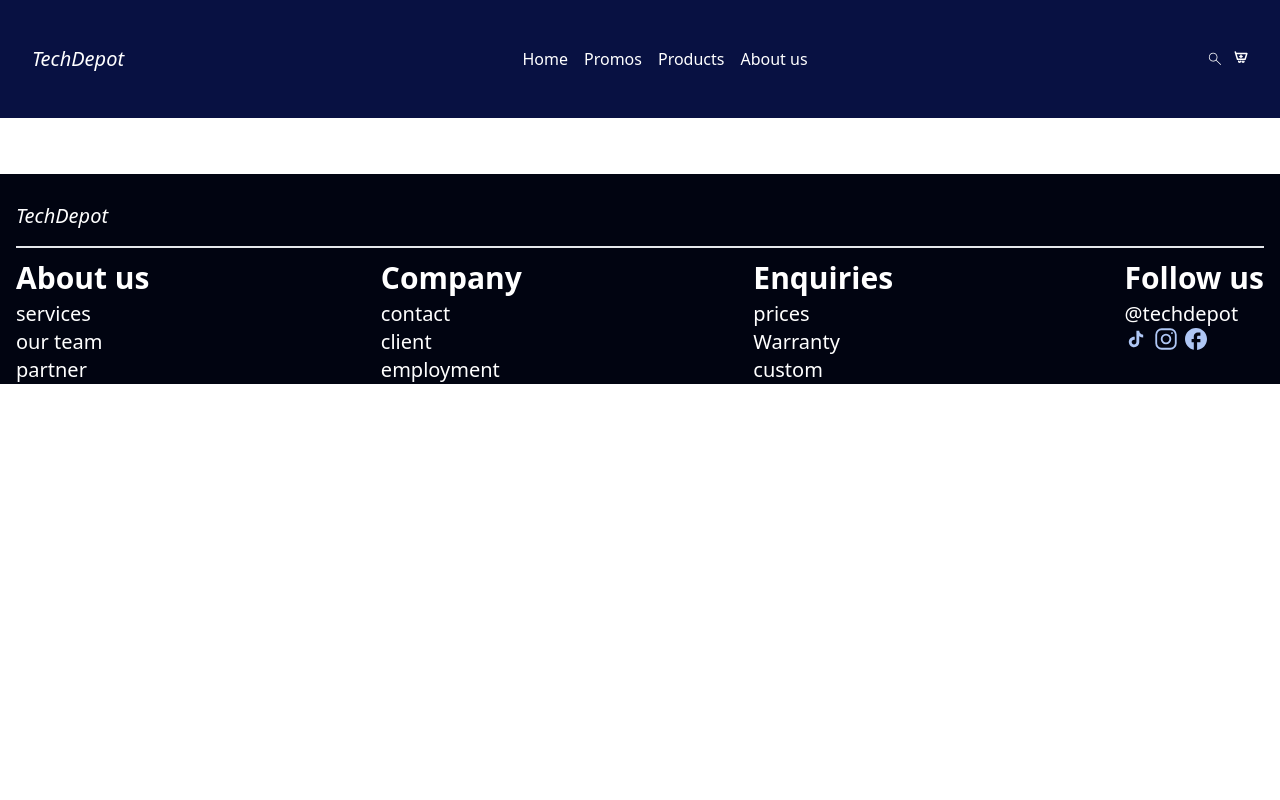
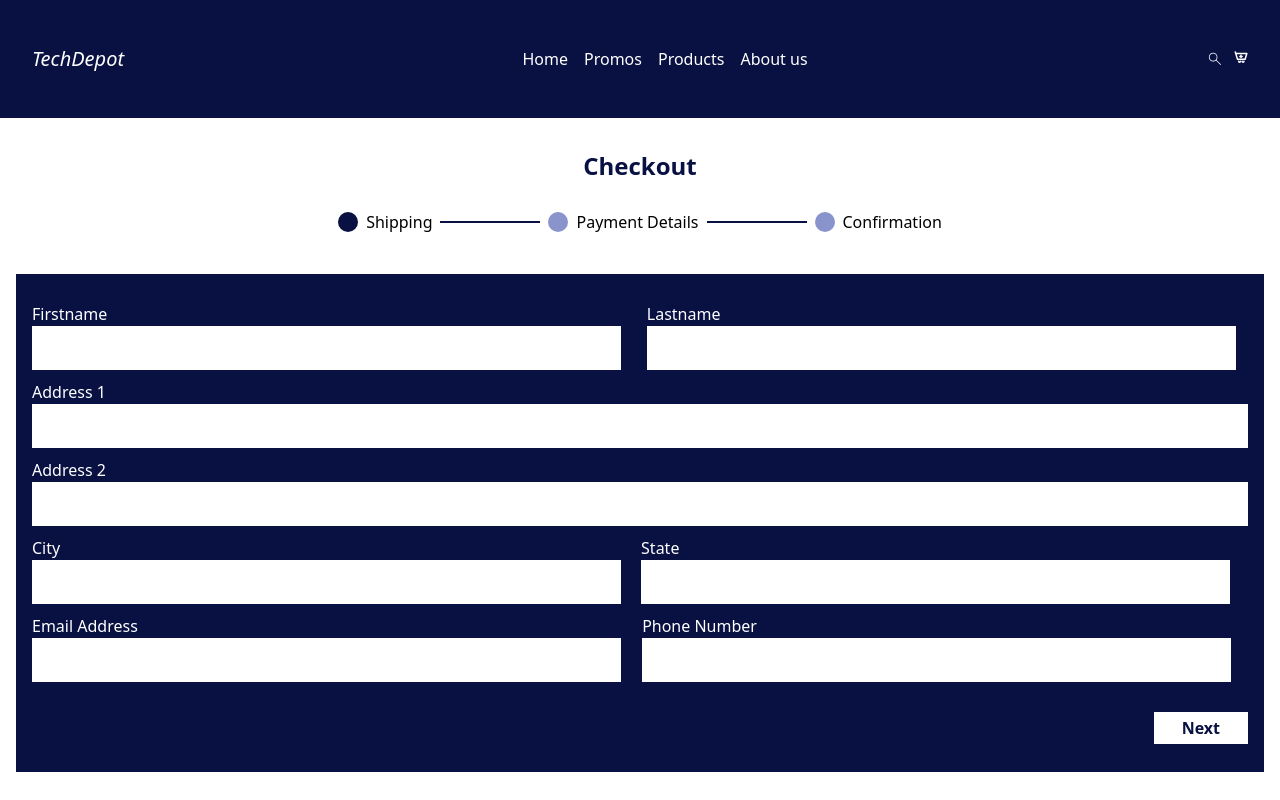
Before and after one commit to Theecypher/stage2Task, a React (Vite) app: page /checkout in a window 1280 px wide. Shown: the top 800 px of the page. Built offline with nearby package versions, Linux system fonts and the light colour scheme.

Commit message:
initial commit

```diff
--- a/src/App.jsx
+++ b/src/App.jsx
@@ -6,6 +6,7 @@ import ProductDisplay from "./Pages/ProductDisplay/ProductDisplay";
 import Cart from "./Pages/Cart/Cart";
 import FooterMobile from "./Pages/Footer/FooterMobile";
 import SectionFooter from "./Pages/Footer/SectionFooter";
+import Checkout from "./Pages/Checkout/Checkout";
 
 const App = () => {
   return (
@@ -15,6 +16,7 @@ const App = () => {
         <Route path="/" element={<ProductPage />} />
         <Route path="/display" element={<ProductDisplay />} />
         <Route path="/cart" element={<Cart />} />
+        <Route path="/checkout" element={<Checkout />} />
       </Routes>
       <SectionFooter />
     </div>
--- a/src/Pages/Cart/Cart.jsx
+++ b/src/Pages/Cart/Cart.jsx
@@ -102,7 +102,7 @@ const Cart = () => {
               </div>
 
               <Link
-                to="/"
+                to="/checkout"
                 className={`flex float-end my-5 rounded-[2px] w-[72px] bg-[#081142] gap-[4px] py-[15px] px-[12px] justify-center`}
               >
                 <p className="text-[#fff] font-bold text-xs leading-[14.52px]">
--- /dev/null
+++ b/src/Pages/Checkout/Checkout.jsx
@@ -0,0 +1,26 @@
+import CheckoutForm from "./CheckoutForm.";
+
+const Checkout = () => {
+    return (
+        <div className="my-8">
+            <h3 className="text-center text-2xl my-7 text-[#081142] font-bold">Checkout</h3>
+
+            <div>
+                <div className="flex mt-3 mb-5 items-center justify-center gap-2">
+                    <div className="bg-[#081142] h-5 w-5 rounded-full"></div>
+                    <p>Shipping</p>
+                    <p className="w-[100px] h-[2px] bg-[#081142]"></p>
+                    <div className="bg-[#8a94cc] h-5 w-5 rounded-full"></div>
+                    <p>Payment Details</p>
+                    <p className="w-[100px] h-[2px] bg-[#081142]"></p>
+                    <div className="bg-[#8a94cc] h-5 w-5 rounded-full"></div>
+                    <p>Confirmation</p>
+                </div>
+            </div>
+
+            <CheckoutForm />
+        </div>
+     );
+}
+
+export default Checkout;
--- /dev/null
+++ b/src/Pages/Checkout/CheckoutForm..jsx
@@ -0,0 +1,59 @@
+const CheckoutForm = () => {
+  return (
+    <div className=" text-white px-4 py-5 items-center justify-center">
+      <form className="flex flex-col gap-[10px] px-4 py-7 bg-[#081142]">
+        <div className="flex gap-3">
+          <div className="">
+            <label htmlFor="">Firstname</label>
+            <input className="bg-white py-[10px] outline-none w-full md:w-[345px] border-none lg:w-[46vw]" type="text" />
+          </div>
+          <div>
+            <label htmlFor="">Lastname</label>
+            <input className="bg-white py-[10px] outline-none border-none w-full md:w-[345px] lg:w-[46vw]" type="text" />
+          </div>
+        </div>
+
+        <div>
+          <label htmlFor="">Address 1</label>
+          <input className="bg-white border-none outline-none py-[10px] w-full" type="text" />
+        </div>
+        <div>
+          <label htmlFor="">Address 2</label>
+          <input className="bg-white border-none outline-none py-[10px] w-full" type="text" />
+        </div>
+
+        <div className="flex gap-3">
+          <div className="">
+            <label htmlFor="">City</label>
+            <input className="bg-white py-[10px] outline-none w-full md:w-[345px] border-none lg:w-[46vw]" type="text" />
+          </div>
+          <div>
+            <label htmlFor="">State</label>
+            <input className="bg-white py-[10px] outline-none border-none w-full md:w-[345px] lg:w-[46vw]" type="text" />
+          </div>
+        </div>
+
+        <div className="flex gap-3">
+          <div className="">
+            <label htmlFor="">Email Address</label>
+            <input className="bg-white py-[10px] outline-none w-full md:w-[345px] border-none lg:w-[46vw]" type="text" />
+          </div>
+          <div>
+            <label htmlFor="">Phone Number</label>
+            <input className="bg-white py-[10px] outline-none border-none w-full md:w-[345px] lg:w-[46vw]" type="text" />
+          </div>
+        </div>
+
+
+        <button className="self-end bg-white text-[#081142] py-[4px] px-7 mt-5 font-semibold">Next</button>
+
+
+
+
+
+      </form>
+    </div>
+  );
+};
+
+export default CheckoutForm;
--- a/src/Pages/Footer/SectionFooter.jsx
+++ b/src/Pages/Footer/SectionFooter.jsx
@@ -7,7 +7,7 @@ const SectionFooter = () => {
     <div className="bg-[#010411] px-4 pt-7 mt-14 text-[#fff]">
       <Link className="italic text-xl">TechDepot</Link>
 
-      <div className="flex justify-between border-t-2 my-4">
+      <div className="flex justify-between border-t-2 mt-4">
         {FooterData.map((item, index) => (
           <div className="" key={index}>
             <h1 className="font-semibold text-sm mt-3 mb-1 md:text-3xl">
```
